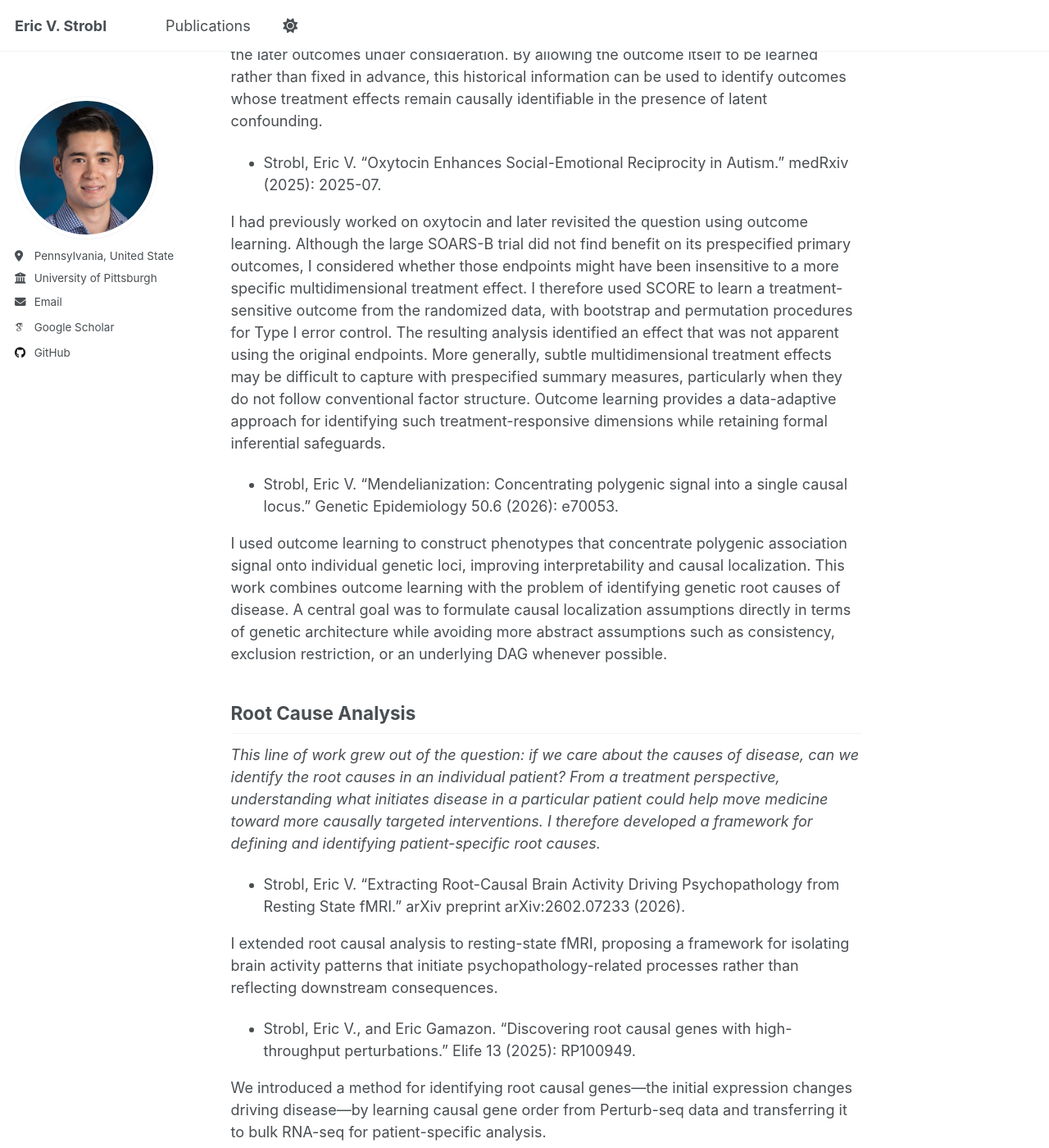
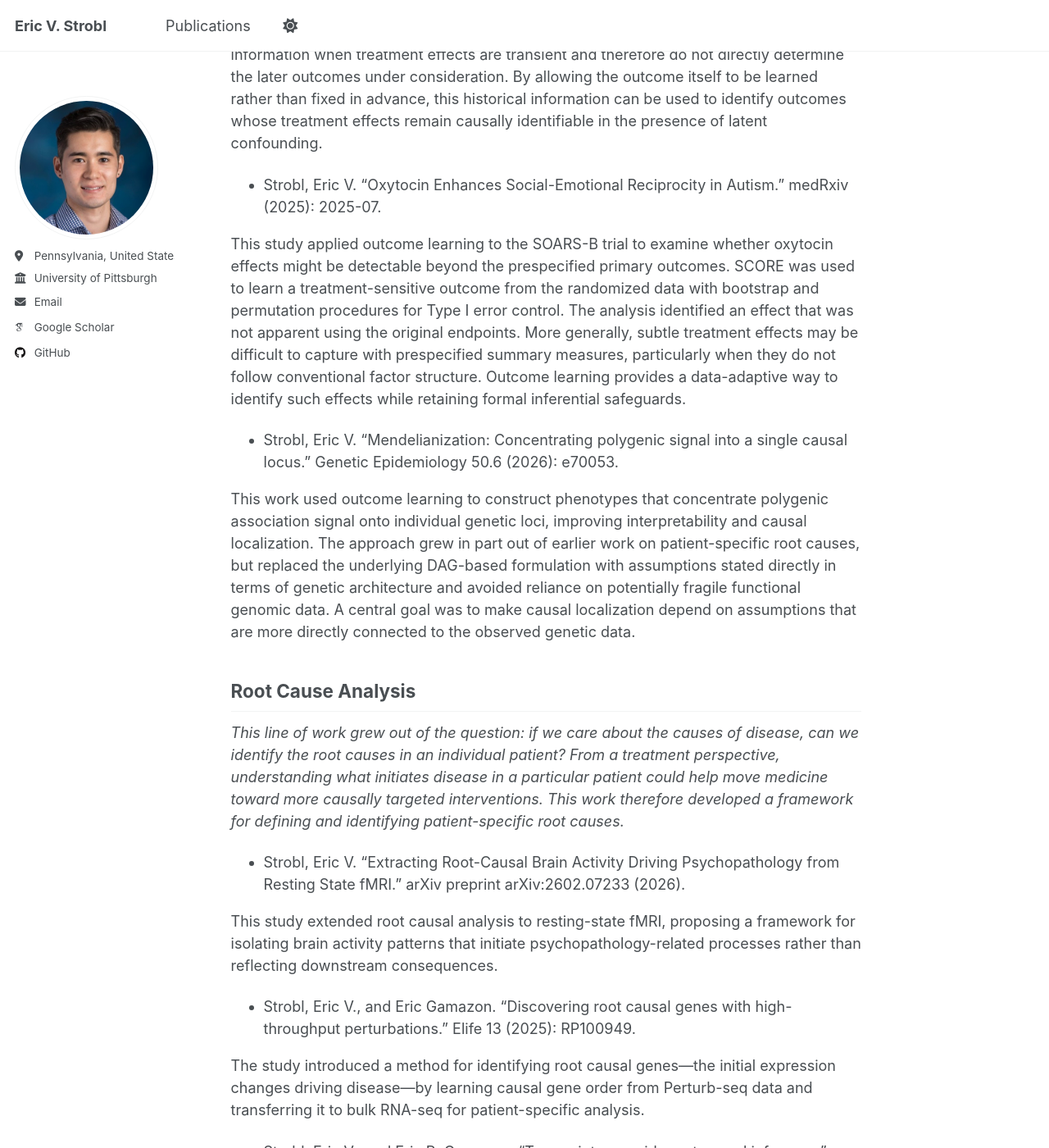
Before and after one commit to ericstrobl/ericstrobl.github.io, a Jekyll site: the page built from _pages/about.md, in a window 1280 px wide and 1400 px high, scrolled down 2419 px. Shown: the whole window at 82% size. Built offline with Jekyll 4.4.1, drawn with Linux system fonts in a browser that asks for light colours; some web fonts are replaced; a script that is not in the unit is left out; some of the changed text lies outside the part shown.

Commit message:
Update about.md

```diff
--- a/_pages/about.md
+++ b/_pages/about.md
@@ -21,11 +21,11 @@ For manuscripts under review, I typically provide a corresponding preprint. Fina
 
 ## Outcome Learning
 
-_I develop data-adaptive methods for constructing composite outcomes that are explicitly aligned with the scientific or clinical task. Rather than treating outcomes as fixed, these approaches learn clinically interpretable outcome measures optimized for prediction, treatment differentiation, or causal analysis, with applications across psychiatry._
+_This line of work develops data-adaptive methods for constructing composite outcomes that are explicitly aligned with the scientific or clinical task. Rather than treating outcomes as fixed, these approaches learn clinically interpretable outcome measures optimized for prediction, treatment differentiation, or causal analysis, with applications across psychiatry._
 
 - Strobl, Eric V. (2026) Task-aligned outcome learning in psychiatry: reducing endpoint dilution. Front. Psychiatry 17:1832978. doi: 10.3389/fpsyt.2026.1832978.
 
-I wrote this Perspective to provide a general introduction to outcome learning in psychiatry and to address recurring questions about motivation, endpoint selection, and statistical validity. The paper summarizes the rationale for the framework together with practical safeguards for its application.
+This Perspective provides a general introduction to outcome learning in psychiatry and addresses recurring questions about motivation, endpoint selection, and statistical validity. The paper summarizes the rationale for the framework together with practical safeguards for its application.
 
 - Strobl, Eric V., and Semmie Kim. 2026. “Learning Outcomes That Maximally Differentiate Psychiatric Treatments,” International Journal of Methods in Psychiatric Research: e70074.
 
@@ -33,15 +33,15 @@ This work was motivated by a difference between how psychiatric medications are
 
 - Strobl, Eric V. "Consistent differential effects of bupropion and mirtazapine in major depression." Journal of Affective Disorders 388 (2025): 119551.
 
-I used this study to evaluate whether Supervised Varimax recovered established differences in the clinical effect profiles of antidepressants. I examined three contrasts: bupropion versus other antidepressants, mirtazapine versus other antidepressants, and bupropion versus mirtazapine. The algorithm recovered recognizable treatment-specific patterns, providing evidence that the formalism captures clinically relevant differences among medications.
+This study evaluated whether Supervised Varimax could recover established differences in antidepressant effect profiles from individual randomized trials rather than meta-analyses. Three contrasts were examined: bupropion versus other antidepressants, mirtazapine versus other antidepressants, and bupropion versus mirtazapine. The algorithm recovered recognizable treatment-specific patterns, providing evidence that the formalism captures clinically relevant differences among medications.
 
 - Strobl, Eric V. "Unique Behavior Profiles that Specify Mental Distress in Autism." Journal of Autism and Developmental Disorders (in press)
 
-This project was motivated by clinical observations that children with autism who are nonverbal or have difficulty communicating their internal states may show changes in observable behavior during periods of mental distress. I investigated whether specific behavioral patterns could distinguish different forms of distress rather than serving only as nonspecific indicators. Caregiver-observed behaviors differentiated several forms of mental distress and identified autism-specific internalizing and externalizing profiles. I subsequently related these patterns to clinician-familiar diagnostic categories, providing a framework that can also inform clinical interpretation.
+This project was motivated by clinical observations that children with autism who are nonverbal or have difficulty communicating their internal states may show changes in observable behavior during periods of mental distress. The study investigated whether specific behavioral patterns could distinguish different forms of distress rather than serving only as nonspecific indicators. Caregiver-observed behaviors differentiated several forms of mental distress and identified autism-specific internalizing and externalizing profiles. These patterns were subsequently related to clinician-familiar diagnostic categories, providing a framework that can also inform clinical interpretation.
 
 - Strobl, Eric. "Predicting the Predictable in the Psychiatric High Risk." Machine Learning for Healthcare Conference. PMLR, 2025.
 
-I developed SCORE in response to a recurring problem in psychosis-risk prediction: increasingly rich datasets do not necessarily make a prespecified clinical outcome highly predictable. More generally, some aspects of future health may be substantially more predictable than others. This motivated an alternative to fixing the prediction target in advance. SCORE instead learns clinically interpretable outcomes whose future values can be predicted from the available data.
+This work developed SCORE in response to a recurring problem in prediction: increasingly rich datasets do not necessarily make a prespecified clinical outcome highly predictable. More generally, some aspects of future health may be substantially more predictable than others. This motivated an alternative to fixing the prediction target in advance. SCORE instead learns clinically interpretable outcomes whose future values can be predicted from the available data.
 
 - Strobl, Eric V. "Learning Causally Predictable Outcomes from Psychiatric Longitudinal Data." Biocomputing 2026: Proceedings of the Pacific Symposium. 2025.
 
@@ -49,51 +49,51 @@ This work considers whether longitudinal medical data contain structure that can
 
 - Strobl, Eric V. “Oxytocin Enhances Social-Emotional Reciprocity in Autism.” medRxiv (2025): 2025-07.
 
-I had previously worked on oxytocin and later revisited the question using outcome learning. Although the large SOARS-B trial did not find benefit on its prespecified primary outcomes, I considered whether those endpoints might have been insensitive to a more specific multidimensional treatment effect. I therefore used SCORE to learn a treatment-sensitive outcome from the randomized data, with bootstrap and permutation procedures for Type I error control. The resulting analysis identified an effect that was not apparent using the original endpoints. More generally, subtle multidimensional treatment effects may be difficult to capture with prespecified summary measures, particularly when they do not follow conventional factor structure. Outcome learning provides a data-adaptive approach for identifying such treatment-responsive dimensions while retaining formal inferential safeguards.
+This study applied outcome learning to the SOARS-B trial to examine whether oxytocin effects might be detectable beyond the prespecified primary outcomes. SCORE was used to learn a treatment-sensitive outcome from the randomized data with bootstrap and permutation procedures for Type I error control. The analysis identified an effect that was not apparent using the original endpoints. More generally, subtle treatment effects may be difficult to capture with prespecified summary measures, particularly when they do not follow conventional factor structure. Outcome learning provides a data-adaptive way to identify such effects while retaining formal inferential safeguards.
 
 - Strobl, Eric V. "Mendelianization: Concentrating polygenic signal into a single causal locus." Genetic Epidemiology 50.6 (2026): e70053.
 
-I used outcome learning to construct phenotypes that concentrate polygenic association signal onto individual genetic loci, improving interpretability and causal localization. This work combines outcome learning with the problem of identifying genetic root causes of disease. A central goal was to formulate causal localization assumptions directly in terms of genetic architecture while avoiding more abstract assumptions such as consistency, exclusion restriction, or an underlying DAG whenever possible.
+This work used outcome learning to construct phenotypes that concentrate polygenic association signal onto individual genetic loci, improving interpretability and causal localization. The approach grew in part out of earlier work on patient-specific root causes, but replaced the underlying DAG-based formulation with assumptions stated directly in terms of genetic architecture and avoided reliance on potentially fragile functional genomic data. A central goal was to make causal localization depend on assumptions that are more directly connected to the observed genetic data.
 
 ## Root Cause Analysis
 
-_This line of work grew out of the question: if we care about the causes of disease, can we identify the root causes in an individual patient? From a treatment perspective, understanding what initiates disease in a particular patient could help move medicine toward more causally targeted interventions. I therefore developed a framework for defining and identifying patient-specific root causes._
+_This line of work grew out of the question: if we care about the causes of disease, can we identify the root causes in an individual patient? From a treatment perspective, understanding what initiates disease in a particular patient could help move medicine toward more causally targeted interventions. This work therefore developed a framework for defining and identifying patient-specific root causes._
 
 - Strobl, Eric V. "Extracting Root-Causal Brain Activity Driving Psychopathology from Resting State fMRI." arXiv preprint arXiv:2602.07233 (2026).
 
-I extended root causal analysis to resting-state fMRI, proposing a framework for isolating brain activity patterns that initiate psychopathology-related processes rather than reflecting downstream consequences.
+This study extended root causal analysis to resting-state fMRI, proposing a framework for isolating brain activity patterns that initiate psychopathology-related processes rather than reflecting downstream consequences.
 
 - Strobl, Eric V., and Eric Gamazon. "Discovering root causal genes with high-throughput perturbations." Elife 13 (2025): RP100949.
 
-We introduced a method for identifying root causal genes—the initial expression changes driving disease—by learning causal gene order from Perturb-seq data and transferring it to bulk RNA-seq for patient-specific analysis.
+The study introduced a method for identifying root causal genes—the initial expression changes driving disease—by learning causal gene order from Perturb-seq data and transferring it to bulk RNA-seq for patient-specific analysis.
 
 - Strobl, Eric V., and Eric R. Gamazon. "Transcriptome-wide root causal inference." PLOS Computational Biology 21.9 (2025): e1013461.
 
-We developed a transcriptome-wide approach that uses genetic variation as instrumental variables to infer root causal genes without requiring Perturb-seq data.
+The paper develops a transcriptome-wide approach that uses genetic variation as instrumental variables to infer root causal genes without requiring Perturb-seq data.
 
 - Strobl, Eric V., and Thomas A. Lasko. "Identifying patient-specific root causes with the heteroscedastic noise model." Journal of Computational Science 72 (2023): 102099.
 
-We developed GRCI for identifying patient-specific root causes under heteroscedastic noise and derived identifiability conditions establishing when the corresponding causal model is uniquely recoverable.
+The paper develops GRCI for identifying patient-specific root causes under heteroscedastic noise and derives identifiability conditions establishing when the corresponding causal model is uniquely recoverable.
 
 - Strobl, Eric V., Thomas A. Lasko, and Eric R. Gamazon. "Mitigating pathogenesis for target discovery and disease subtyping." Computers in Biology and Medicine 171 (2024): 108122.
 
-We connected root causal analysis to pathogenesis and introduced an estimator for how root causal effects change under intervention versus no intervention, supporting both target discovery and disease subtyping.
+This study connects root causal analysis to pathogenesis and introduces an estimator for how root causal effects change under intervention versus no intervention, supporting both target discovery and disease subtyping.
 
 - Strobl, Eric V. "Counterfactual formulation of patient-specific root causes of disease." Journal of Biomedical Informatics 150 (2024): 104585.
 
-I formalized patient-specific root causes at the counterfactual level, relating the clinical concept of a root cause to a precise causal definition at the counterfactual level of Pearl's causal hierarchy.
+The paper formalizes patient-specific root causes at the counterfactual level, relating the clinical concept of a root cause to a precise causal definition at the counterfactual level of Pearl's causal hierarchy.
 
 - Strobl, Eric V., and Thomas A. Lasko. "Identifying patient-specific root causes of disease." Proceedings of the 13th ACM International Conference on Bioinformatics, Computational Biology and Health Informatics. 2022.
 
-We defined patient-specific root causes and presented an efficient discovery method based on LiNGAM.
+This work defines patient-specific root causes and presents an efficient discovery method based on LiNGAM.
 
 - Strobl, Eric, and Thomas A. Lasko. "Sample-specific root causal inference with latent variables." Conference on Causal Learning and Reasoning. PMLR, 2023.
 
-We generalized the LiNGAM-based approach to accommodate latent variables, extending its applicability to biomedical settings with unmeasured factors.
+The study generalizes the LiNGAM-based approach to accommodate latent variables, extending its applicability to biomedical settings with unmeasured factors.
 
 ## Causal Discovery and Inference
 
-_I develop methods for causal discovery and causal inference from observational data, particularly focusing on complications such as missingness, selection effects, latent variables, cycles, measurement error, and distributional heterogeneity._
+_This line of work develops methods for causal discovery and causal inference from observational data, particularly focusing on complications such as missingness, selection effects, latent variables, cycles, measurement error, and distributional heterogeneity._
 
 - Strobl, Eric V. "COMPACT: Spectral Adjustment Scores from a Complete and Irreducible Causal Criterion." arXiv:2608.10305 (2026).
 
@@ -101,34 +101,34 @@ This work reconsidered the usual characterization of the propensity score as the
 
 - Strobl, Eric V. "Fast Nonparametric Conditional Independence Testing via Two-Stage Regression." arXiv:2606.18011 (2026).
 
-I developed BLITZ, a sub-second nonparametric conditional independence test designed to maintain Type I error control under complex nonlinear structure. Flexible nonparametric tests often incur substantial computational costs because they require fitting complex nuisance models. BLITZ instead derives the nuisance-estimation requirements directly from the product-form test statistic and reduces their complexity at multiple stages. This allows relatively simple and computationally efficient models to satisfy the conditions required for valid inference.
+This work developed BLITZ, a sub-second nonparametric conditional independence test designed to maintain Type I error control under complex nonlinear structure. Flexible nonparametric tests often incur substantial computational costs because they require fitting complex nuisance models. BLITZ instead derives the nuisance-estimation requirements directly from the product-form test statistic and reduces their complexity at multiple stages. This allows relatively simple and computationally efficient models to satisfy the conditions required for valid inference.
 
 - Strobl, Eric V., Kun Zhang, and Shyam Visweswaran. "Approximate kernel-based conditional independence tests for fast non-parametric causal discovery." Journal of Causal Inference 7.1 (2019): 20180017.
 
-We designed computationally efficient kernel-based conditional independence tests that make nonparametric causal discovery feasible at larger scales.
+The paper introduces computationally efficient kernel-based conditional independence tests that make nonparametric causal discovery feasible at larger scales.
 
 - Strobl, Eric V., Shyam Visweswaran, and Peter L. Spirtes. "Fast causal inference with non-random missingness by test-wise deletion." International Journal of Data Science and Analytics 6.1 (2018): 47-62.
 
-This project addressed causal discovery in datasets with substantial missingness, where complete-case analysis can discard otherwise usable observations. We represented missingness as a variable-specific form of selection and used the ability of FCI to accommodate selection bias. The resulting test-wise deletion procedure allows the relevant selection set to vary across conditional independence tests, preserving additional data while remaining sound under appropriate assumptions.
+This project addressed causal discovery in datasets with substantial missingness, where complete-case analysis can discard otherwise usable observations. The approach represents missingness as a variable-specific form of selection and uses the ability of FCI to accommodate selection bias. The resulting test-wise deletion procedure allows the relevant selection set to vary across conditional independence tests, preserving additional data while remaining sound under appropriate assumptions.
 
 - Strobl, Eric V. "A constraint-based algorithm for causal discovery with cycles, latent variables and selection bias." International Journal of Data Science and Analytics 8.1 (2019): 33-56.
 
-This work addressed causal discovery in the simultaneous presence of cycles, latent variables, and selection bias. I developed a constraint-based method that incorporates valid orientation rules for reasoning about these three complications within a common framework.
+This work addressed causal discovery in the simultaneous presence of cycles, latent variables, and selection bias. The paper develops a constraint-based method that incorporates valid orientation rules for reasoning about these three complications within a common framework.
 
 - Strobl, Eric V. "Causal discovery with a mixture of DAGs." Machine Learning 112.11 (2023): 4201-4225.
 
-This project examined an alternative representation of cyclic causal systems. Structural equation models often represent cycles through equilibrium relationships, whereas many biological processes can also be viewed as sequential interactions occurring across different regimes or time points. I therefore studied mixtures of DAGs, in which an apparent cycle can arise from variation among multiple acyclic causal regimes. This representation substantially improved causal discovery performance in the settings considered, suggesting that mixtures of acyclic structures may provide a useful model for some systems that appear cyclic in aggregate.
+This project examined an alternative representation of cyclic causal systems. Structural equation models often represent cycles through equilibrium relationships, whereas many biological processes can also be viewed as sequential interactions occurring across different regimes or time points. The study therefore considers mixtures of DAGs, in which an apparent cycle can arise from variation among multiple acyclic causal regimes. This representation substantially improved causal discovery performance in the settings considered, suggesting that mixtures of acyclic structures may provide a useful model for some systems that appear cyclic in aggregate.
 
 - Strobl, Eric V. "Automated hyperparameter selection for the PC algorithm." Pattern Recognition Letters 151 (2021): 288-293.
 
-I proposed a stability-based modification to PC that selects the significance threshold automatically, reducing sensitivity to arbitrary hyperparameter choices and improving robustness in practice.
+The paper proposes a stability-based modification to PC that selects the significance threshold automatically, reducing sensitivity to arbitrary hyperparameter choices and improving robustness in practice.
 
 - Strobl, Eric V., Peter L. Spirtes, and Shyam Visweswaran. "Estimating and controlling the false discovery rate of the PC algorithm using edge-specific p-values." ACM Transactions on Intelligent Systems and Technology (TIST) 10.5 (2019): 1-37.
 
-We derived edge-specific p-value bounds for PC and used them to control false discoveries, enabling more principled uncertainty quantification in learned causal graphs.
+The paper derives edge-specific p-value bounds for PC and uses them to control false discoveries, enabling more principled uncertainty quantification in learned causal graphs.
 
 ## Others
 
 - Strobl, Eric V. "Global Interpretability via Automated Preprocessing: A Framework Inspired by Psychiatric Questionnaires." arXiv:2602.23459 (2026).
 
-This work considers global model interpretability in settings where nonlinear predictive relationships are important. Instance-specific explanations such as SHAP values vary across patients and outcomes, whereas some clinical applications benefit from a single interpretable model. I therefore studied a decomposition in which nonlinear structure is captured through an interpretable preprocessing step followed by a linear predictive model. The preprocessing is constrained to preserve the meaning of the original variables while extracting nonlinear structure relevant to prediction.
+This work considers global model interpretability in settings where nonlinear predictive relationships are important. Instance-specific explanations such as SHAP values vary across patients and outcomes, whereas some clinical applications benefit from a single interpretable model. The paper studies a decomposition in which nonlinear structure is captured through an interpretable preprocessing step followed by a linear predictive model. The preprocessing is constrained to preserve the meaning of the original variables while extracting nonlinear structure relevant to prediction.
```
